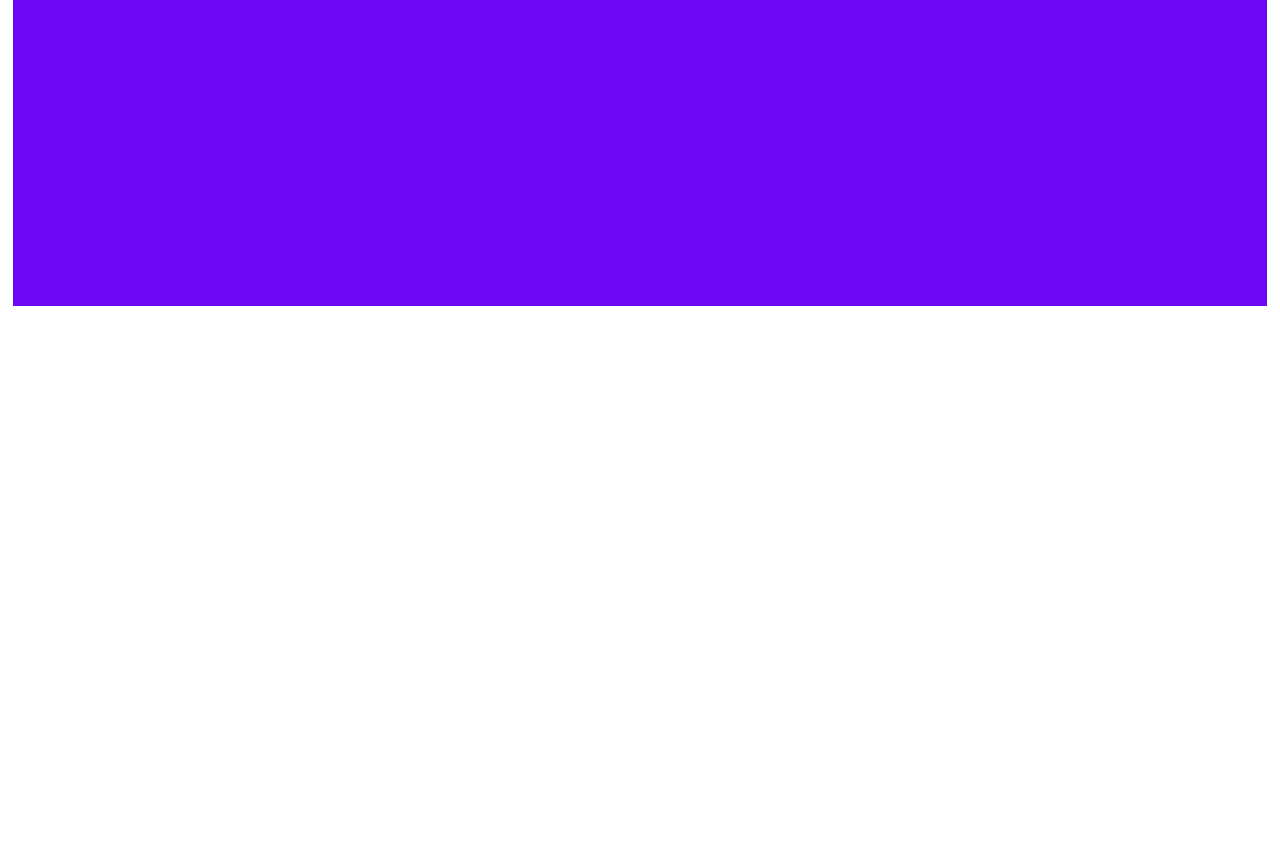
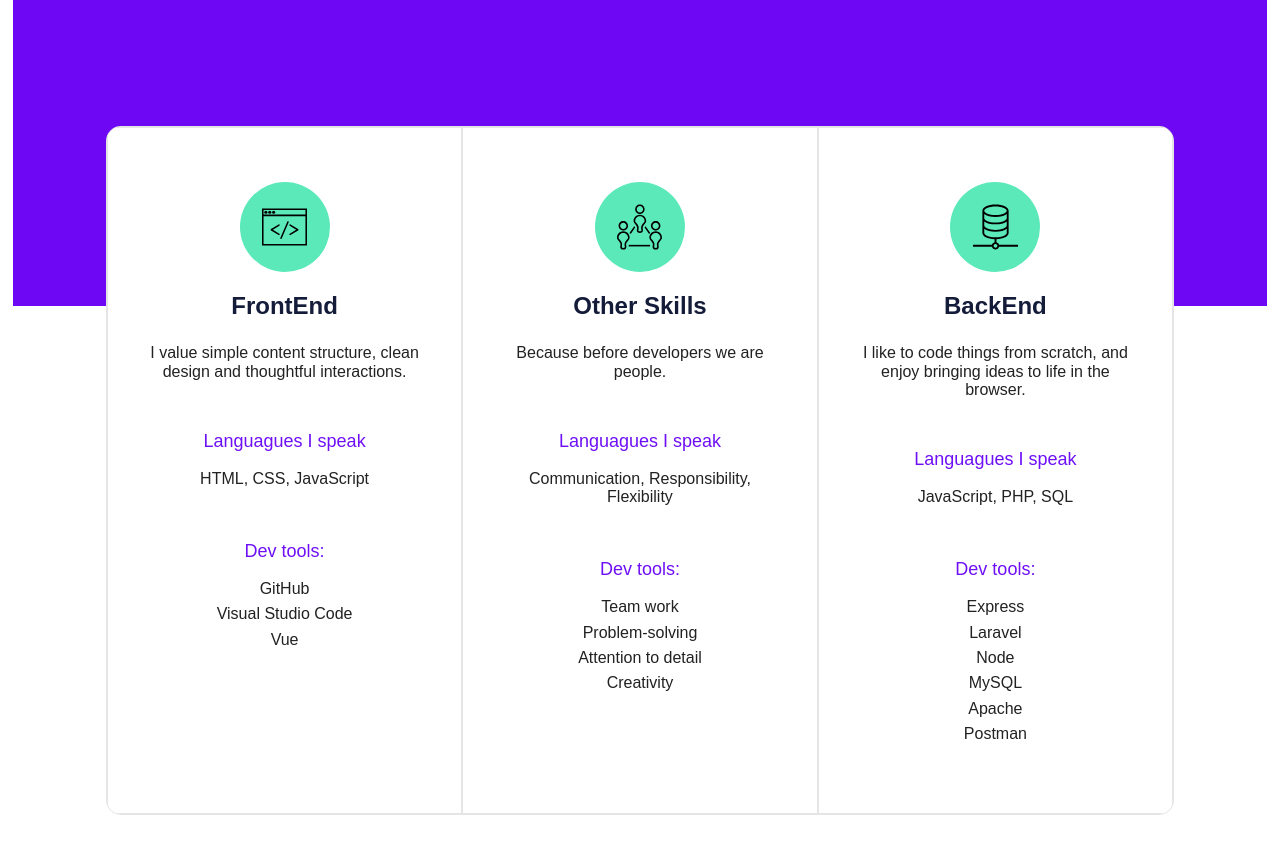
Before and after one commit to Behelit0906/portafolio, a Vue app: page / in a window 1280 px wide. Shown: the part 1480-2334 px from the top of the page. Before the commit the page ends 1786 px from the top, so only its background shows below. Built offline with nearby package versions, Linux system fonts and the light colour scheme; a web font is replaced by a local one.

Commit message:
add skillTable component to App

```diff
--- a/src/App.vue
+++ b/src/App.vue
@@ -1,11 +1,13 @@
 <script setup lang="ts">
 import Header from './components/Header.vue';
 import Description from './components/Description.vue';
+import SkillsTable from './components/SkillsTable.vue';
 </script>
 
 <template>
   <Header />
   <Description />
+  <SkillsTable />
 </template>
 
 <style scoped>
```
